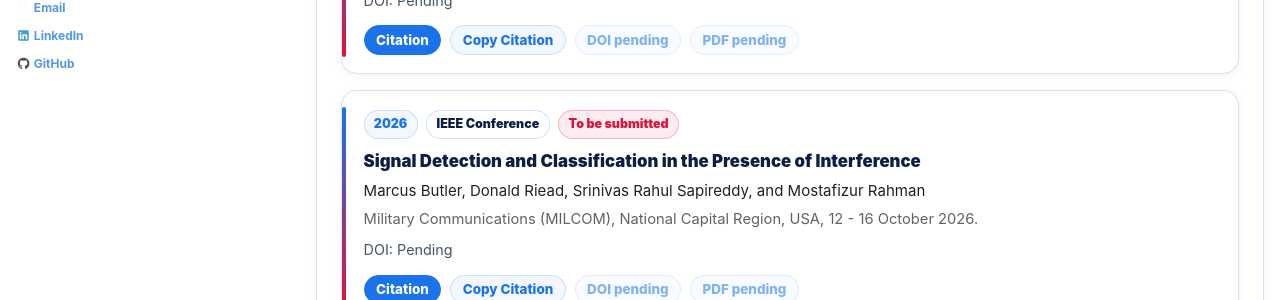
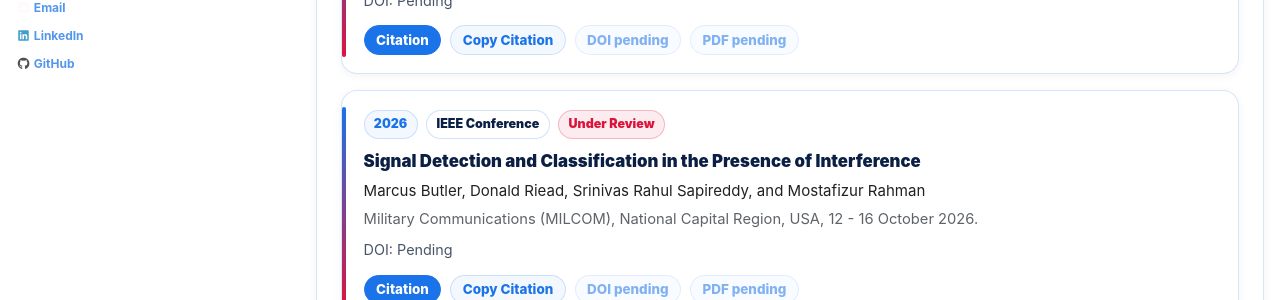
Before and after one commit to srsapireddy/srsapireddy.github.io, a Jekyll site: the page built from _pages/publications.md, in a window 1280 px wide and 900 px high, scrolled down 1521 px. Shown: the part 144-444 px from the top of the window. Built offline with Jekyll 4.4.1, drawn with Linux system fonts in a browser that asks for light colours; cached includes are drawn as plain includes; nearby versions of some CDN libraries.

Commit message:
Update publications.md

```diff
--- a/_pages/publications.md
+++ b/_pages/publications.md
@@ -867,7 +867,7 @@ author_profile: true
       <div class="pub-top">
         <span class="pub-year">2026</span>
         <span class="pub-type">IEEE Conference</span>
-        <span class="pub-award">To be submitted</span>
+        <span class="pub-award">Under Review</span>
       </div>
 
       <div class="pub-title">
```
